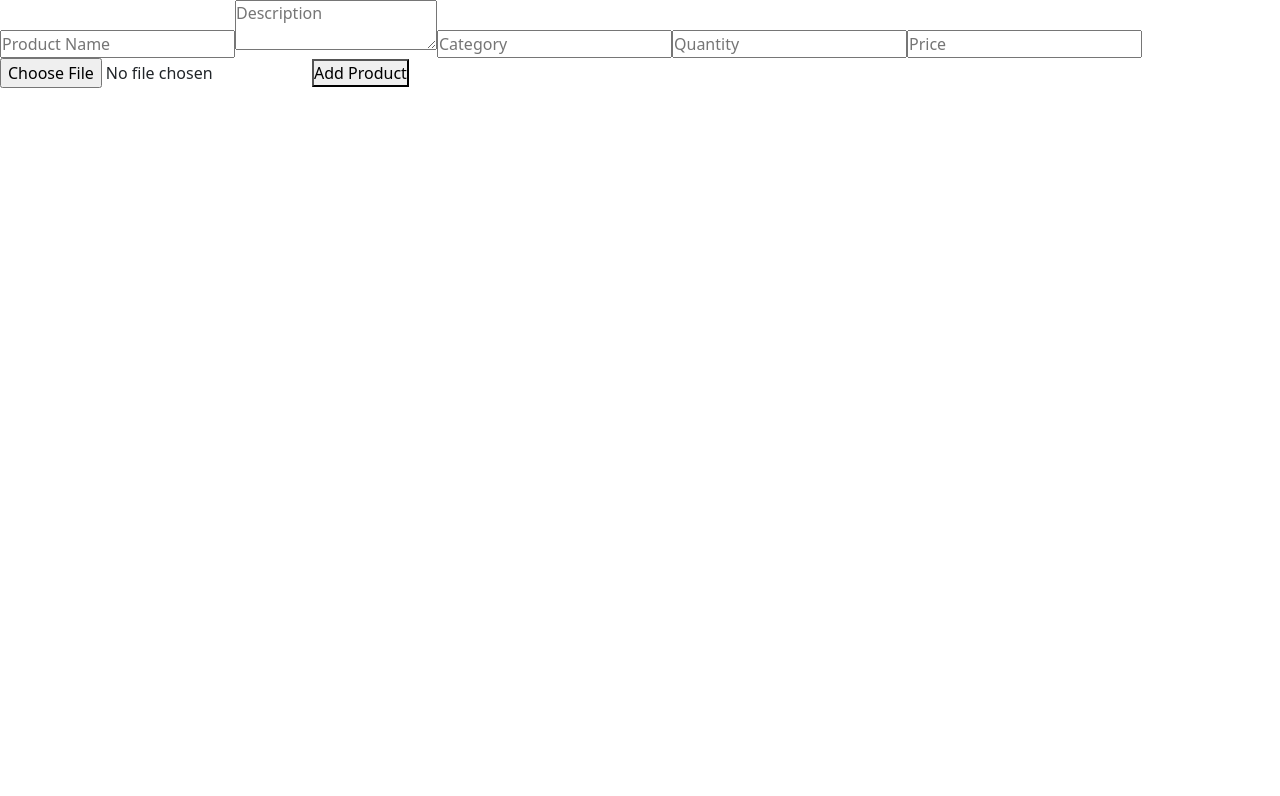
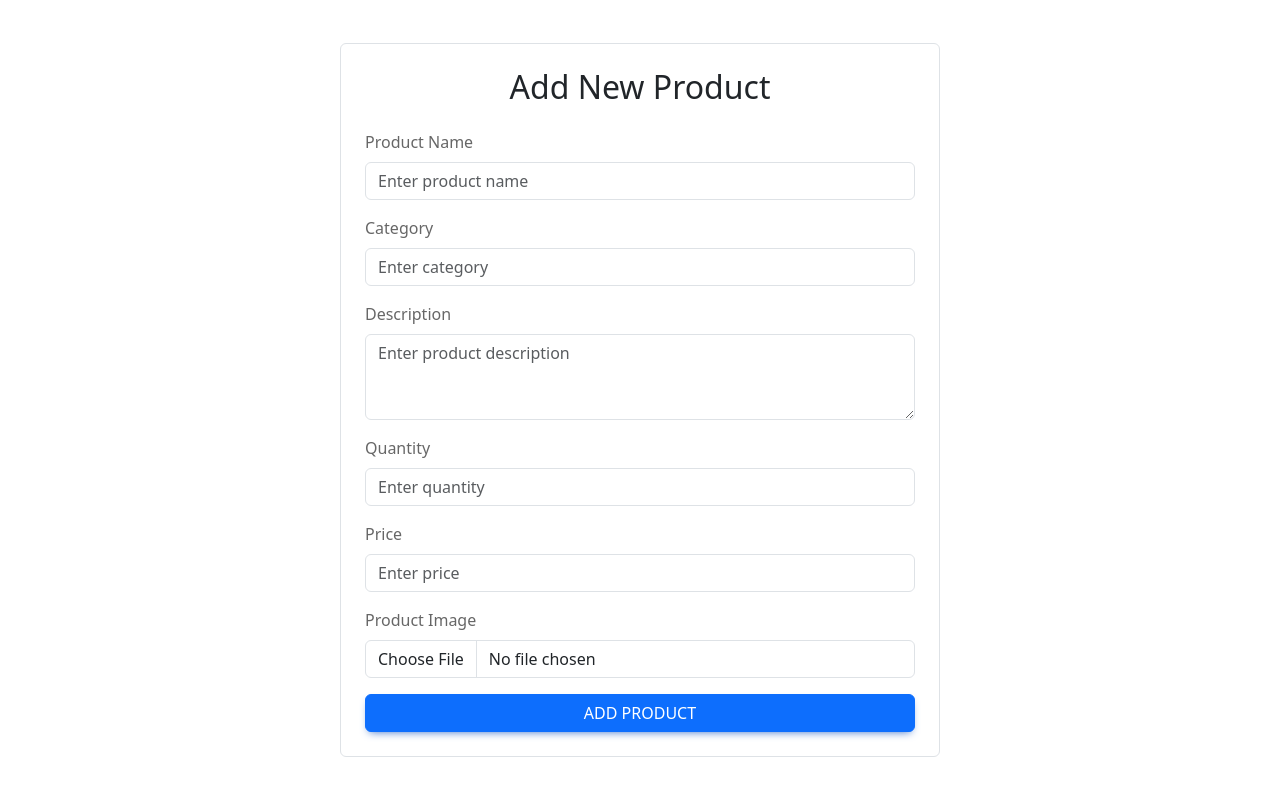
Before and after one commit to Minindu-Fernando/Cloth-Project-Frontend, a React (Vite) app in the folder cloth-project/: page /addProducts in a window 1280 px wide. Shown: the top 796 px of the page. Built offline with nearby package versions, Linux system fonts and the light colour scheme.

Commit message:
create product details page

```diff
--- a/cloth-project/src/assets/components/AddProduct.jsx
+++ b/cloth-project/src/assets/components/AddProduct.jsx
@@ -1,5 +1,6 @@
 import React, { useState } from 'react';
 import axios from 'axios';
+import { Form, Button, Container } from 'react-bootstrap';
 
 const AddProduct = () => {
   const [productName, setProductName] = useState('');
@@ -35,15 +36,72 @@ const AddProduct = () => {
   };
 
   return (
-    <form onSubmit={handleSubmit}>
-      <input type="text" placeholder="Product Name" value={productName} onChange={(e) => setProductName(e.target.value)} />
-      <textarea placeholder="Description" value={description} onChange={(e) => setDescription(e.target.value)} />
-      <input type="text" placeholder="Category" value={category} onChange={(e) => setCategory(e.target.value)} />
-      <input type="number" placeholder="Quantity" value={quantity} onChange={(e) => setQuantity(e.target.value)} />
-      <input type="number" placeholder="Price" value={price} onChange={(e) => setPrice(e.target.value)} />
-      <input type="file" onChange={handleImageChange} />
-      <button type="submit">Add Product</button>
-    </form>
+    <Container className="d-flex justify-content-center align-items-center" style={{ minHeight: '100vh' }}>
+      <div className="p-4 border rounded" style={{ maxWidth: '600px', width: '100%' }}>
+        <h2 className="text-center mb-4">Add New Product</h2>
+        <Form onSubmit={handleSubmit}>
+          <Form.Group controlId="formProductName" className="mb-3">
+            <Form.Label>Product Name</Form.Label>
+            <Form.Control
+              type="text"
+              placeholder="Enter product name"
+              value={productName}
+              onChange={(e) => setProductName(e.target.value)}
+            />
+          </Form.Group>
+
+          <Form.Group controlId="formCategory" className="mb-3">
+            <Form.Label>Category</Form.Label>
+            <Form.Control
+              type="text"
+              placeholder="Enter category"
+              value={category}
+              onChange={(e) => setCategory(e.target.value)}
+            />
+          </Form.Group>
+
+          <Form.Group controlId="formDescription" className="mb-3">
+            <Form.Label>Description</Form.Label>
+            <Form.Control
+              as="textarea"
+              rows={3}
+              placeholder="Enter product description"
+              value={description}
+              onChange={(e) => setDescription(e.target.value)}
+            />
+          </Form.Group>
+
+          <Form.Group controlId="formQuantity" className="mb-3">
+            <Form.Label>Quantity</Form.Label>
+            <Form.Control
+              type="number"
+              placeholder="Enter quantity"
+              value={quantity}
+              onChange={(e) => setQuantity(e.target.value)}
+            />
+          </Form.Group>
+
+          <Form.Group controlId="formPrice" className="mb-3">
+            <Form.Label>Price</Form.Label>
+            <Form.Control
+              type="number"
+              placeholder="Enter price"
+              value={price}
+              onChange={(e) => setPrice(e.target.value)}
+            />
+          </Form.Group>
+
+          <Form.Group controlId="formFile" className="mb-3">
+            <Form.Label>Product Image</Form.Label>
+            <Form.Control type="file" onChange={handleImageChange} />
+          </Form.Group>
+
+          <Button variant="primary" type="submit" className="w-100">
+            Add Product
+          </Button>
+        </Form>
+      </div>
+    </Container>
   );
 };
 
--- a/cloth-project/src/pages/Category.jsx
+++ b/cloth-project/src/pages/Category.jsx
@@ -1,12 +1,21 @@
 import React, { useEffect, useState } from "react";
-import axios from "axios"; // Make sure axios is installed
-import "./category.css"; // Your styles for this page
-import { Button, Col, Container, Form, FormControl, Row } from "react-bootstrap";
+import { useNavigate } from "react-router-dom"; // Import useNavigate
+import axios from "axios";
+import {
+  Button,
+  Col,
+  Container,
+  Form,
+  FormControl,
+  Row,
+  Dropdown,
+} from "react-bootstrap";
+import "./category.css";
 
 const Category = () => {
   const [products, setProducts] = useState([]);
+  const navigate = useNavigate(); // Initialize useNavigate
 
-  // Fetch products when the component mounts
   useEffect(() => {
     axios
       .get("http://localhost:8080/products")
@@ -18,9 +27,16 @@ const Category = () => {
       });
   }, []);
 
+  // Function to handle product click
+  const handleProductClick = (productId) => {
+    navigate(`/product/${productId}`); // Navigate to the ProductDetails page
+  };
+
   return (
     <div className="category-page">
       <Container fluid>
+        {/* Your existing header and sidebar code */}
+
         <header className="sticky-header">
           <Form className="mx-auto d-flex search-form">
             <FormControl
@@ -36,78 +52,120 @@ const Category = () => {
             <a href="/women">Women</a>
           </nav>
         </header>
-
         <Row>
-        <Col md ={3}>
+          <Col md={3} className="p-4 border rounded">
             {/* Breadcrumbs */}
             <div className="breadcrumbs">
               <a href="/">Home</a> / <span>Category</span>
             </div>
-
             {/* Filters and Sorting */}
             <div className="filters-and-sorting">
               {/* Sidebar filters and sorting options here */}
               <button>Sort by Price</button>
             </div>
+            .
+            <div>
+              <Dropdown>
+                <Dropdown.Toggle
+                  variant="outline-success"
+                  id="dropdown-basic"
+                  style={{ width: "100%" }}
+                >
+                  Category
+                </Dropdown.Toggle>
 
-         .<div>
-         <Button style={{width:'100%'}} variant="outline-success">Search</Button>
+                <Dropdown.Menu>
+                  <Dropdown.Item href="#/action-1">Action</Dropdown.Item>
+                  <Dropdown.Item href="#/action-2">
+                    Another action
+                  </Dropdown.Item>
+                  <Dropdown.Item href="#/action-3">
+                    Something else
+                  </Dropdown.Item>
+                </Dropdown.Menu>
+              </Dropdown>
             </div>
-         .<div>
-         <Button style={{width:'100%'}}variant="outline-success">Search</Button>
+            .
+            <div>
+              <Dropdown>
+                <Dropdown.Toggle
+                  variant="outline-success"
+                  id="dropdown-basic"
+                  style={{ width: "100%" }}
+                >
+                 Size
+                </Dropdown.Toggle>
+
+                <Dropdown.Menu>
+                  <Dropdown.Item href="#/action-1">Action</Dropdown.Item>
+                  <Dropdown.Item href="#/action-2">
+                    Another action
+                  </Dropdown.Item>
+                  <Dropdown.Item href="#/action-3">
+                    Something else
+                  </Dropdown.Item>
+                </Dropdown.Menu>
+              </Dropdown>{" "}
             </div>
-         .<div>
-         <Button style={{width:'100%'}}variant="outline-success">Search</Button>
+            .
+            <div>
+              <Dropdown>
+                <Dropdown.Toggle
+                  variant="outline-success"
+                  id="dropdown-basic"
+                  style={{ width: "100%" }}
+                >
+                  Price
+                </Dropdown.Toggle>
+
+                <Dropdown.Menu>
+                  <Dropdown.Item href="#/action-1">Action</Dropdown.Item>
+                  <Dropdown.Item href="#/action-2">
+                    Another action
+                  </Dropdown.Item>
+                  <Dropdown.Item href="#/action-3">
+                    Something else
+                  </Dropdown.Item>
+                </Dropdown.Menu>
+              </Dropdown>{" "}
             </div>
-         .<div>
-         <Button style={{width:'100%'}}variant="outline-success">Search</Button>
+            .
+            <div>
+              <Dropdown>
+                <Dropdown.Toggle
+                  variant="outline-success"
+                  id="dropdown-basic"
+                  style={{ width: "100%" }}
+                >
+                  All Item
+                </Dropdown.Toggle>
+
+                <Dropdown.Menu>
+                  <Dropdown.Item href="#/action-1">Action</Dropdown.Item>
+                  <Dropdown.Item href="#/action-2">
+                    Another action
+                  </Dropdown.Item>
+                  <Dropdown.Item href="#/action-3">
+                    Something else
+                  </Dropdown.Item>
+                </Dropdown.Menu>
+              </Dropdown>{" "}
             </div>
-         .<div>
-         <Button style={{width:'100%'}}variant="outline-success">Search</Button>
-         </div>
-
-         .<div>
-         <Button style={{width:'100%'}} variant="outline-success">Search</Button>
-         </div>
-         .<div>
-         <Button style={{width:'100%'}}variant="outline-success">Search</Button>
-         </div>
-         .<div>
-         <Button style={{width:'100%'}}variant="outline-success">Search</Button>
-         </div>
-         .<div>
-         <Button style={{width:'100%'}}variant="outline-success">Search</Button>
-         </div>
-         .<div>
-         <Button style={{width:'100%'}}variant="outline-success">Search</Button>
-         </div>
-
-         .<div>
-         <Button style={{width:'100%'}} variant="outline-success">Search</Button>
-         </div>
-         .<div>
-         <Button style={{width:'100%'}}variant="outline-success">Search</Button>
-         </div>
-         .<div>
-         <Button style={{width:'100%'}}variant="outline-success">Search</Button>
-         </div>
-         .<div>
-         <Button style={{width:'100%'}}variant="outline-success">Search</Button>
-         </div>
-         .<div>
-         <Button style={{width:'100%'}}variant="outline-success">Search</Button>
-         </div>
-
-
-
           </Col>
           <Col>
             {/* Product Grid */}
             <div className="product-grid">
               {products.map((product) => (
-          <div className="product-card" key={product.productId}>
+                <div
+                  className="product-card"
+                  key={product.productId}
+                  onClick={() => handleProductClick(product.productId)}
+                  style={{ cursor: "pointer" }} // Add pointer cursor for better UX
+                >
                   <img src={product.image} alt={product.productName} />
-            <h6><b>{product.productName}</b></h6>
+                  <h6>
+                    <b>{product.productName}</b>
+                  </h6>
                   <p>{product.description}</p>
                   <p>${product.price}</p>
                   <p>Stock: {product.quantity}</p>
@@ -117,28 +175,9 @@ const Category = () => {
             </div>
           </Col>
         </Row>
-
       </Container>
 
-
-      {/* Category Banner */}
-      <div className="category-banner">
-        <img src="path_to_your_banner_image.jpg" alt="Category Banner" />
-        <p>Explore our latest collection and ongoing sales!</p>
-      </div>
-
-
-
-      {/* Pagination or Load More */}
-      <div className="pagination">
-        {/* Implement your pagination logic */}
-        <button>Load More</button>
-      </div>
-
-      {/* Additional Content */}
-      <div className="additional-content">
-        <p>Explore more: Related categories, or You Might Also Like</p>
-      </div>
+      {/* Your existing banner, pagination, and additional content */}
     </div>
   );
 };
--- a/cloth-project/src/pages/category.css
+++ b/cloth-project/src/pages/category.css
@@ -48,7 +48,7 @@
 
   .product-card img {
     width: 100%;
-    height: 150px;
+    height: auto;
     object-fit: cover;
   }
 
--- a/cloth-project/src/routes/AppRoutes.jsx
+++ b/cloth-project/src/routes/AppRoutes.jsx
@@ -6,6 +6,7 @@ import SignInPage from '../pages/SignInPage';
 import HomePagepractice from '../pages/HomePagepractice';
 import Category from '../pages/Category';
 import AddProduct from '../assets/components/AddProduct';
+import ProductDetails from '../assets/components/ProductDetails';
 
 export default function AppRoutes() {
     return (
@@ -17,6 +18,7 @@ export default function AppRoutes() {
             <Route path="/homePage" element={<HomePagepractice/>} />
             <Route path="/category" element={<Category/>} />
             <Route path="/addProducts" element={<AddProduct/>} />
+            <Route path="/product/:id" element={<ProductDetails />} />
           </Routes>
         </Router>
       );
```
Also changed, not shown: cloth-project/src/assets/components/DisplayProduct.jsx (added, +21 -0 lines), cloth-project/src/assets/components/ProductDetails.jsx (added, +72 -0 lines), cloth-project/src/assets/components/displayproduct.css (added), cloth-project/src/assets/components/productdetails.css (added). Lines whose indentation alone changed are shown as unchanged.
